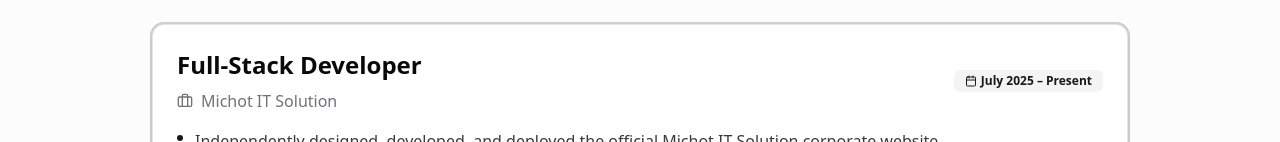
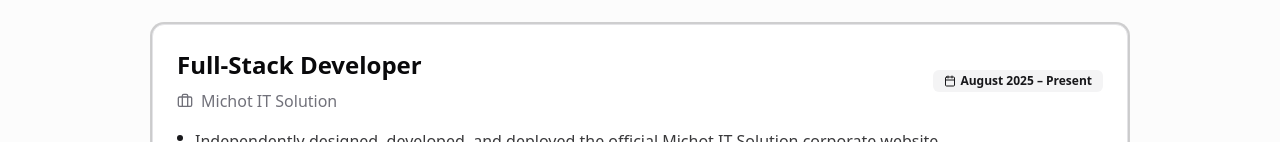
Before and after one commit to Haile444/My-latest-portfolio, a React (Vite) app: page /experience in a window 1280 px wide. Shown: the part 658-800 px from the top of the page. Built offline with nearby package versions, Linux system fonts and the light colour scheme.

Commit message:
Update Experience.jsx

```diff
--- a/src/pages/Experience.jsx
+++ b/src/pages/Experience.jsx
@@ -19,7 +19,7 @@ const experiences = [
   {
     title: "Full-Stack Developer",
     company: "Michot IT Solution",
-    period: "July 2025 – Present",
+    period: "August 2025 – Present",
     highlight: true,
     description: [
       "Independently designed, developed, and deployed the official Michot IT Solution corporate website (michotitsolution.com) using React, Tailwind CSS, and Framer Motion.",
```
